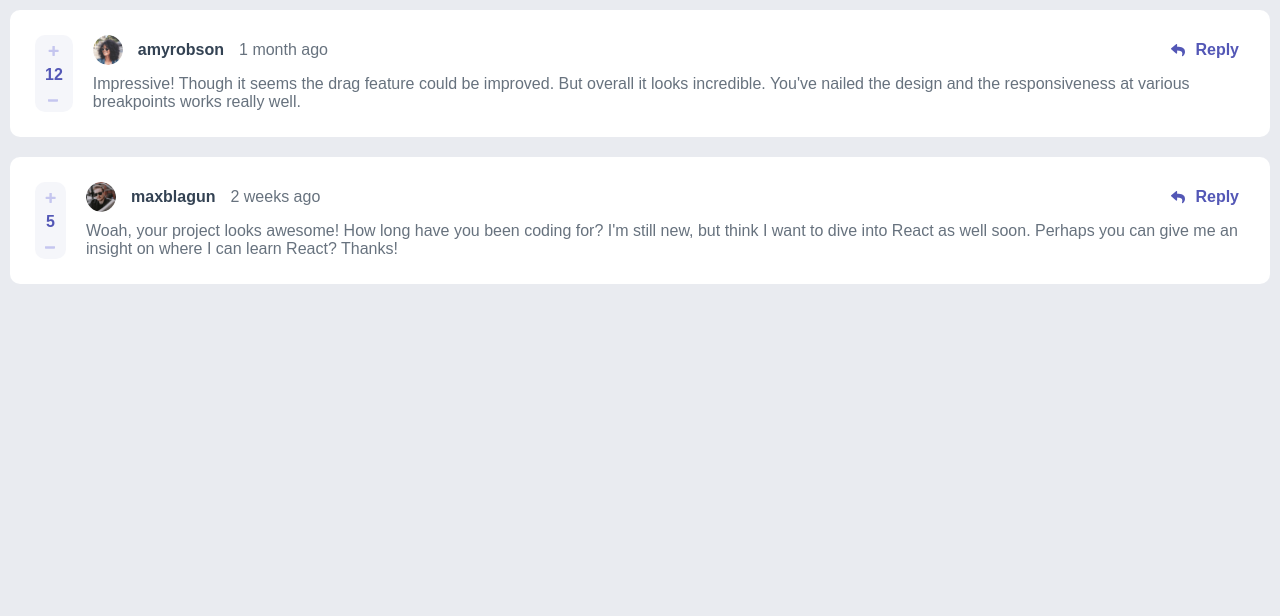
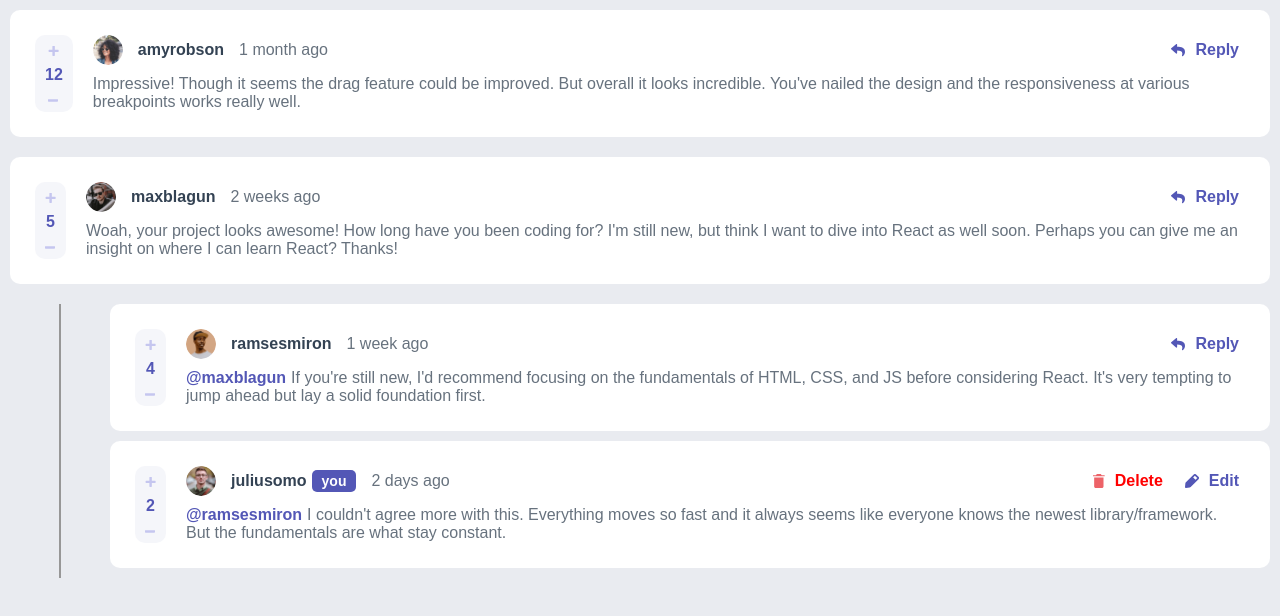
Before and after one commit to curlos/interactive-comments-section, a React (Create React App) app: page / in a window 1280 px wide. Shown: the top 616 px of the page. Built offline with nearby package versions, Linux system fonts and the light colour scheme; the HTML template or start-up script is replaced by a standard one.

Commit message:
Added additional comment features

```diff
--- a/src/App.js
+++ b/src/App.js
@@ -5,16 +5,13 @@ import Comment from './components/Comment'
 
 const App = () => {
   const [data, setData] = useState(getData())
-  const [currentUser, setCurrentUser] = useState(data.currentUser)
-  const [comments, setComments] = useState(data.comments)
 
-  console.log(currentUser)
-  console.log(comments)
+  console.log(data)
 
   return (
     <div className={styles.container}>
       <div className={styles.comments}>
-        {comments.map((comment) => <Comment comment={comment} key={comment.id}/>)}
+        {data.comments.map((comment) => <Comment key={comment.id} comment={comment} data={data} />)}
       </div>
     </div>
   );
--- a/src/components/Comment.js
+++ b/src/components/Comment.js
@@ -1,9 +1,18 @@
 import React from 'react'
 import styles from '../styles/Comment.module.css'
 
-const Comment = ({ comment }) => {
+const Comment = ({ comment, isReply, data }) => {
+  console.log(data.currentUser.username)
+  console.log(comment.user.username)
+
   return (
-    <div className={[styles.wrapper]}>
+    <div className={`${isReply ? styles.replyWrapper : ''}`}>
+      {isReply && (
+        <div className={styles.lineWrapper}>
+          <div className={styles.lineInMiddle} />
+        </div>
+      )}
+      <div className={`${styles.wrapper} ${isReply ? styles.reply : ''}`}>
         <div className={styles.score}>
           <img src="/images/icon-plus.svg" alt="plus sign" />
           <div>{comment.score}</div>
@@ -14,17 +23,47 @@ const Comment = ({ comment }) => {
           <div className={styles.commentTopRow}>
             <div className={styles.commentInfo}>
               <img src={comment.user.image.png.slice(1,)} alt={`${comment.user.username}`} className={styles.userImage}/>
-            <div className={styles.username}>{comment.user.username}</div>
+              <div className={styles.username}>
+                {comment.user.username}
+                {comment.user.username === data.currentUser.username && (
+                  <span className={styles.youTag}>you</span>
+                )}
+              </div>
               <div className={styles.createdAt}>{comment.createdAt}</div>
             </div>
 
+            {comment.user.username === data.currentUser.username ? (
+              <div className={styles.commentActions}>
+                <button className={[styles.replyButton, styles.deleteButton].join(' ')}>
+                  <img src="/images/icon-delete.svg" alt="reply" />
+                  Delete
+                </button>
+
+                <button className={styles.replyButton}>
+                  <img src="/images/icon-edit.svg" alt="reply" />
+                  Edit
+                </button>
+              </div>
+            ) : (
               <button className={styles.replyButton}>
                 <img src="/images/icon-reply.svg" alt="reply" />
                 Reply
               </button>
+            )}
+
           </div>
-        <div className={styles.content}>{comment.content}</div>
+          <div className={styles.content}>
+            {isReply && (<span className={styles.replyUsername}>@{comment.replyingTo}</span>)}
+            {comment.content}
           </div>
+        </div>
+      </div>
+
+      {comment.replies && comment.replies.length > 1 && (
+        <div className={styles.replies}>
+          {comment.replies.map((reply) => <Comment key={reply.id} comment={reply} isReply={true} data={data}/>)}
+        </div>
+      )}
     </div>
   )
 }
--- a/src/styles/Comment.module.css
+++ b/src/styles/Comment.module.css
@@ -75,3 +75,55 @@
   font-size: 16px;
   color: #67727E;
 }
+
+.replies {
+  padding-top: 20px;
+  padding-bottom: 20px;
+}
+
+.replyWrapper {
+  display: flex;
+}
+
+.lineWrapper {
+  display: flex;
+}
+
+.lineInMiddle {
+  width: 100px;
+  background: linear-gradient(to right,
+      transparent 0%,
+      transparent calc(50% - 0.81px),
+      #979797 calc(50% - 0.8px),
+      #979797 calc(50% + 0.8px),
+      transparent calc(50% + 0.81px),
+      transparent 100%);
+}
+
+.reply {
+  margin-bottom: 10px;
+}
+
+.replyUsername {
+  font-weight: bold;
+  color: #5357B6;
+  margin-right: 5px;
+}
+
+.youTag {
+  background-color: #5357B6;
+  color: #FFFFFF;
+  border-radius: 5px;
+  padding: 3px 10px;
+  margin-left: 5px;
+  font-size: 14px;
+}
+
+.commentActions {
+  display: flex;
+  gap: 10px;
+}
+
+.deleteButton {
+  color: red;
+}
```
Lines whose indentation alone changed are shown as unchanged.
